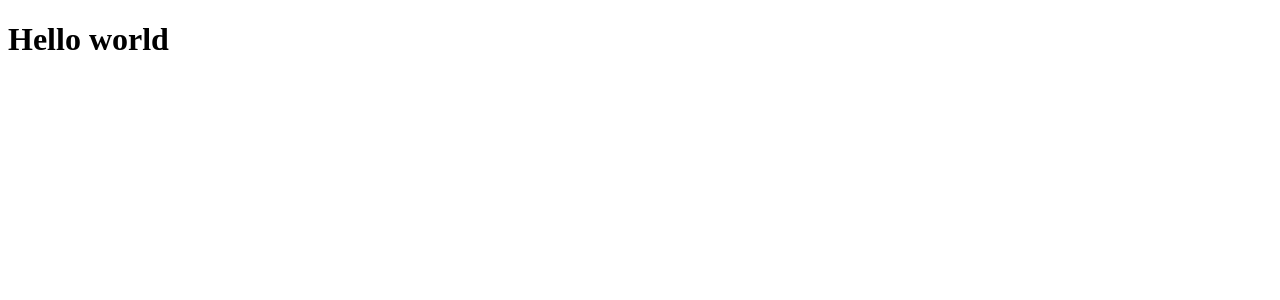
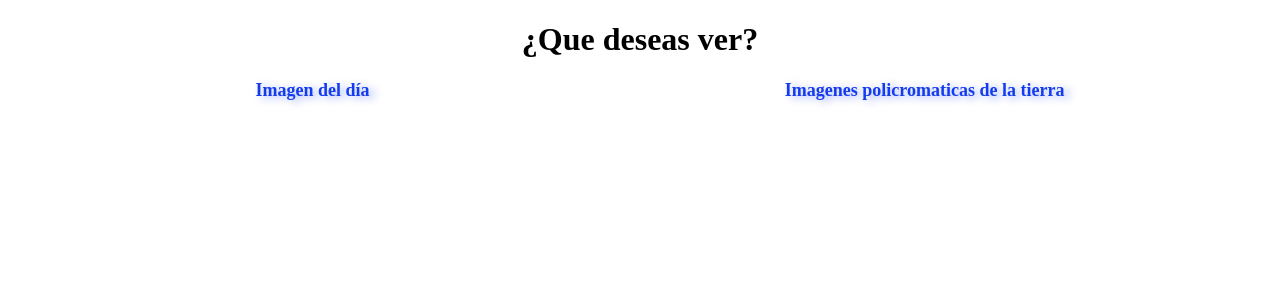
Before and after one commit to RaymundoSantorski/nasa_app, a React (Create React App) app: page / in a window 1280 px wide. Shown: the top 300 px of the page. Built offline with nearby package versions, Linux system fonts and the light colour scheme.

Commit message:
(upload, update) <App> se agregó estado para saber que tipo de imagen se quiere mostrar, agregóel componente MainMenu, el cual recibe el setSource desde app para cambiar el tipo de imagen que quiere visualizarse, se agregó una hoja de estilos

```diff
--- a/src/App.js
+++ b/src/App.js
@@ -1,8 +1,19 @@
+import {
+    useState,
+} from 'react';
+
+import { MainMenu } from "./components/menu/MainMenu";
+
+import './styles.css';
 
 export const App = () => {
+
+  const [source, setSource] = useState();
+
   return (
     <div className="App">
-      <h1>Hello world</h1>
+      <MainMenu setSource={setSource} />
+      <p>{ source }</p>
     </div>
   );
 }
--- /dev/null
+++ b/src/components/menu/MainMenu.js
@@ -0,0 +1,24 @@
+
+
+export const MainMenu = ({ setSource }) => {
+
+    return (
+        <div className="mainMenu">
+            <h1>¿Que deseas ver?</h1>
+            <ul className="mainMenuList">
+                <li
+                    className="mainMenuItem"
+                    onClick={() => { setSource('Imagen del día') }}
+                >
+                    <a>Imagen del día</a>
+                </li>
+                <li
+                    className="mainMenuItem"
+                    onClick={() => { setSource('Imagenes policromaticas') }}
+                >
+                    <a>Imagenes policromaticas de la tierra</a>
+                </li>
+            </ul>
+        </div>
+    )
+}
--- /dev/null
+++ b/src/styles.css
@@ -0,0 +1,24 @@
+.mainMenu{
+    justify-content: center;
+    text-align: center;
+}
+
+.mainMenuList{
+    list-style: none;
+    display: flex;
+    flex-direction: row;
+    justify-content: space-around;
+}
+
+.mainMenuItem{
+    font-size: 18px;
+    font-weight: 600;
+    text-shadow: 5px 2px 8px rgba(20, 60, 237, 0.4);
+    color: rgb(20, 60, 237);
+    cursor: pointer;
+}
+
+.mainMenuItem:hover{
+    font-size: 17px;
+    color: rgba(20, 60, 237, 0.7);
+}
```
